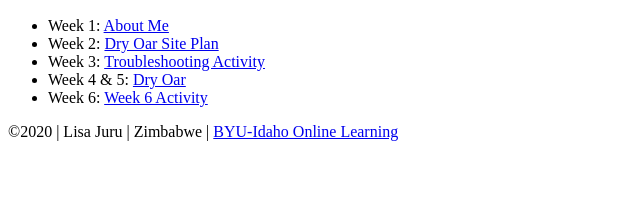
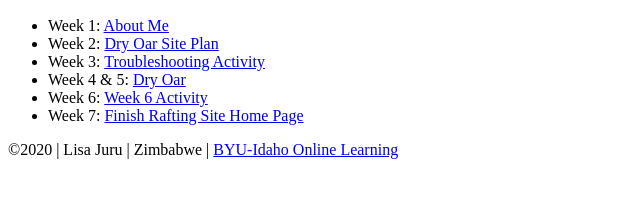
Before and after one commit to jurul/jurul.github.io, a plain HTML site: page index.html in a window 1280 px wide. Shown: the part 110-308 px from the top of the page, without its empty margins (0-640 px from the left). Drawn offline with Linux system fonts and the light colour scheme.

Commit message:
updated link

```diff
--- a/index.html
+++ b/index.html
@@ -21,6 +21,7 @@
           <li>Week 3: <a href="troubleshooting.html">Troubleshooting Activity</a></li>
           <li>Week 4 & 5: <a href= "/project/index.html">Dry Oar </a></li>
           <li>Week 6: <a href="w6-exercise-1.html">Week 6 Activity</a></li>
+          <li>Week 7: <a href = "/project/index.html">Finish Rafting Site Home Page</a></li>
         </ul>
       </main>
       <footer>
```
